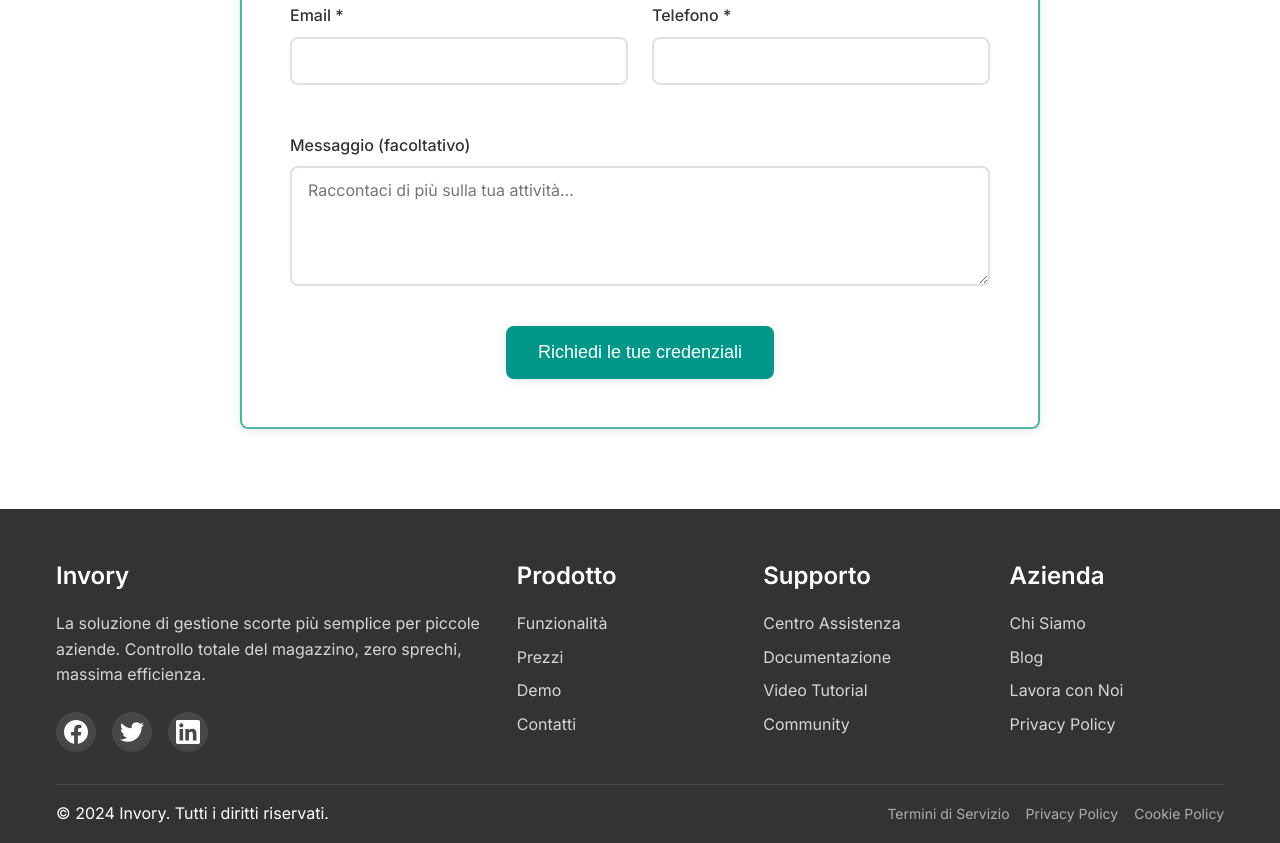
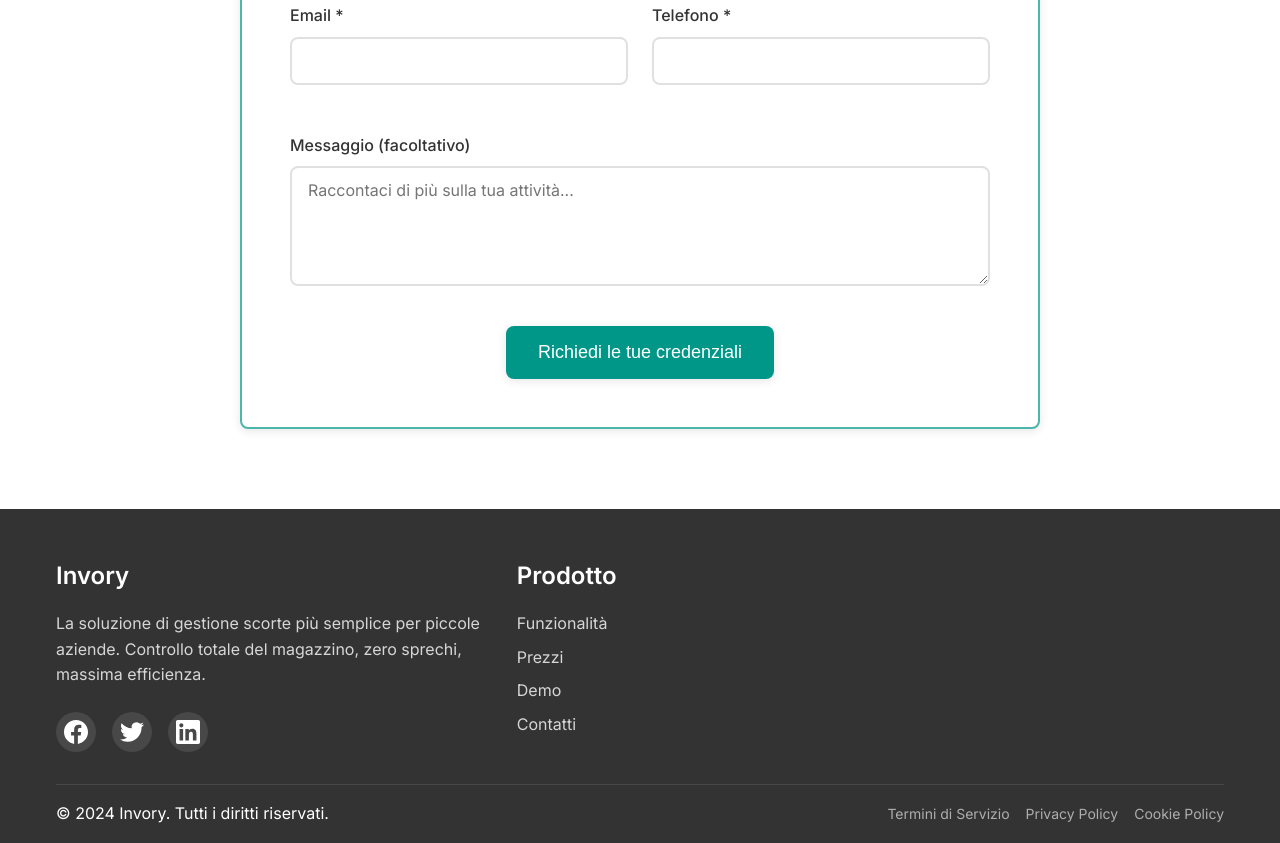
Before and after one commit to robworkhubb/invory-website, a plain HTML site: page index.html in a window 1280 px wide. Shown: the part 6448-7291 px from the top of the page. Drawn offline with Linux system fonts and the light colour scheme.

Commit message:
Aggiornamento Footer

```diff
--- a/css/style.css
+++ b/css/style.css
@@ -21,6 +21,9 @@
     --h3-font-size: 1.5rem;
     --normal-font-size: 1rem;
     --small-font-size: 0.875rem;
+
+    overflow-x: hidden;
+
 }
 
 /* ===== RESET & BASE STYLES ===== */
--- a/index.html
+++ b/index.html
@@ -27,7 +27,12 @@
 
     <!-- Favicon -->
     <link rel="icon" type="image/x-icon" href="images/favicon.ico">
+    <link rel="icon" type="image/png" sizes="16x16" href="images/favicon-16x16.png">
+    <link rel="icon" type="image/png" sizes="32x32" href="images/favicon-32x32.png">
     <link rel="apple-touch-icon" sizes="180x180" href="images/apple-touch-icon.png">
+    <link rel="icon" type="image/png" sizes="192x192" href="images/android-chrome-192x192.png">
+    <link rel="icon" type="image/png" sizes="512x512" href="images/android-chrome-512x512.png">
+    <meta name="theme-color" content="#009688">
 
     <!-- Preconnect for performance -->
     <link rel="preconnect" href="https://fonts.googleapis.com">
@@ -470,26 +475,6 @@
                         <li><a href="#contact">Contatti</a></li>
                     </ul>
                 </div>
-
-                <div class="footer__section">
-                    <h4 class="footer__title">Supporto</h4>
-                    <ul class="footer__links">
-                        <li><a href="#">Centro Assistenza</a></li>
-                        <li><a href="#">Documentazione</a></li>
-                        <li><a href="#">Video Tutorial</a></li>
-                        <li><a href="#">Community</a></li>
-                    </ul>
-                </div>
-
-                <div class="footer__section">
-                    <h4 class="footer__title">Azienda</h4>
-                    <ul class="footer__links">
-                        <li><a href="#">Chi Siamo</a></li>
-                        <li><a href="#">Blog</a></li>
-                        <li><a href="#">Lavora con Noi</a></li>
-                        <li><a href="#">Privacy Policy</a></li>
-                    </ul>
-                </div>
             </div>
 
             <div class="footer__bottom">
--- a/js/main.js
+++ b/js/main.js
@@ -117,7 +117,7 @@ function handleContactForm(event) {
     .then(response => {
         if (response.ok) {
             showNotification('Richiesta inviata con successo! Ti invieremo le credenziali via email.', 'success');
-            event.target.reset();
+    event.target.reset();
             trackEvent('form_submitted', {
                 form_type: 'contact_form',
                 bar_name: data['bar-name']
```
